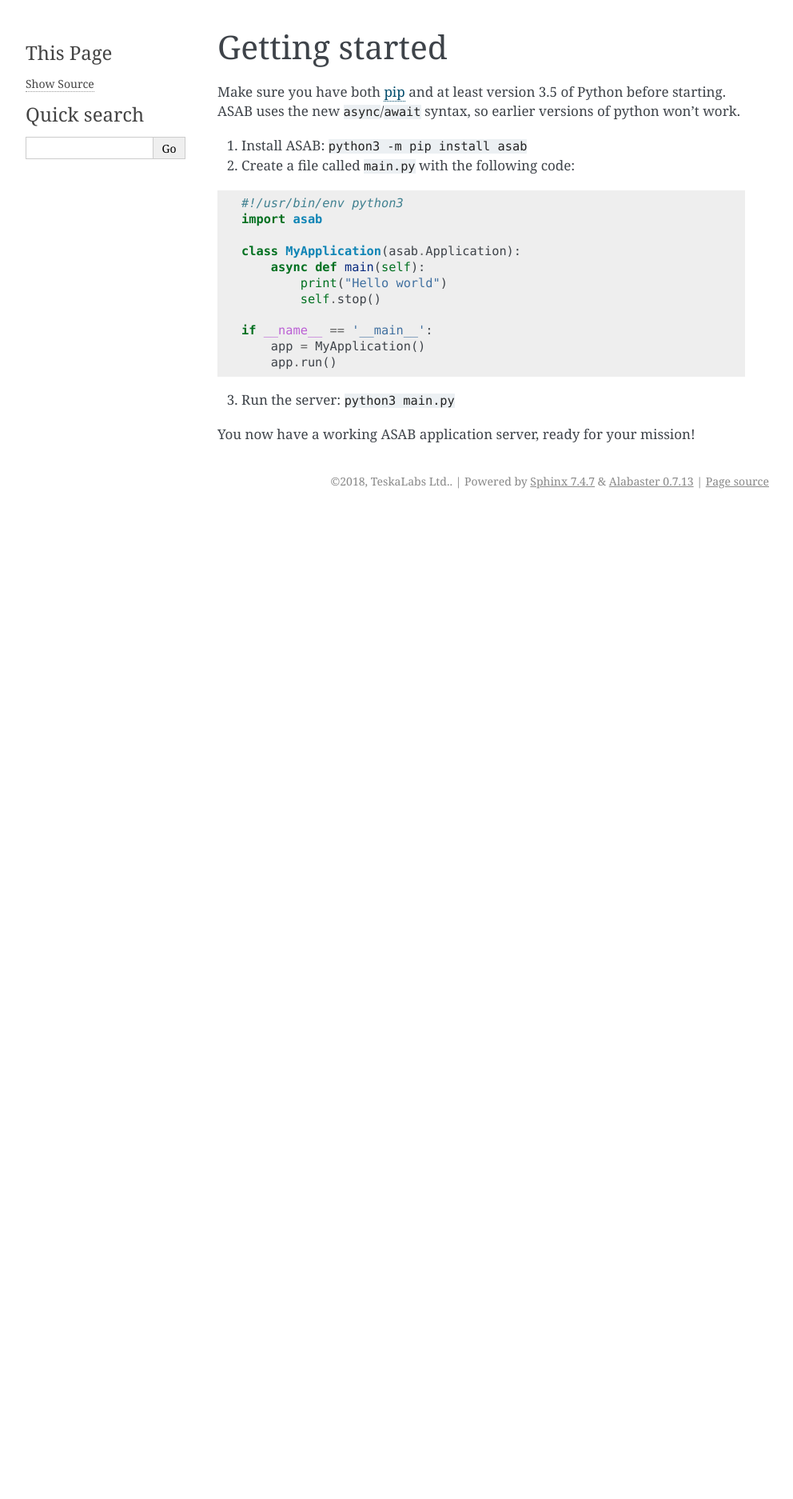
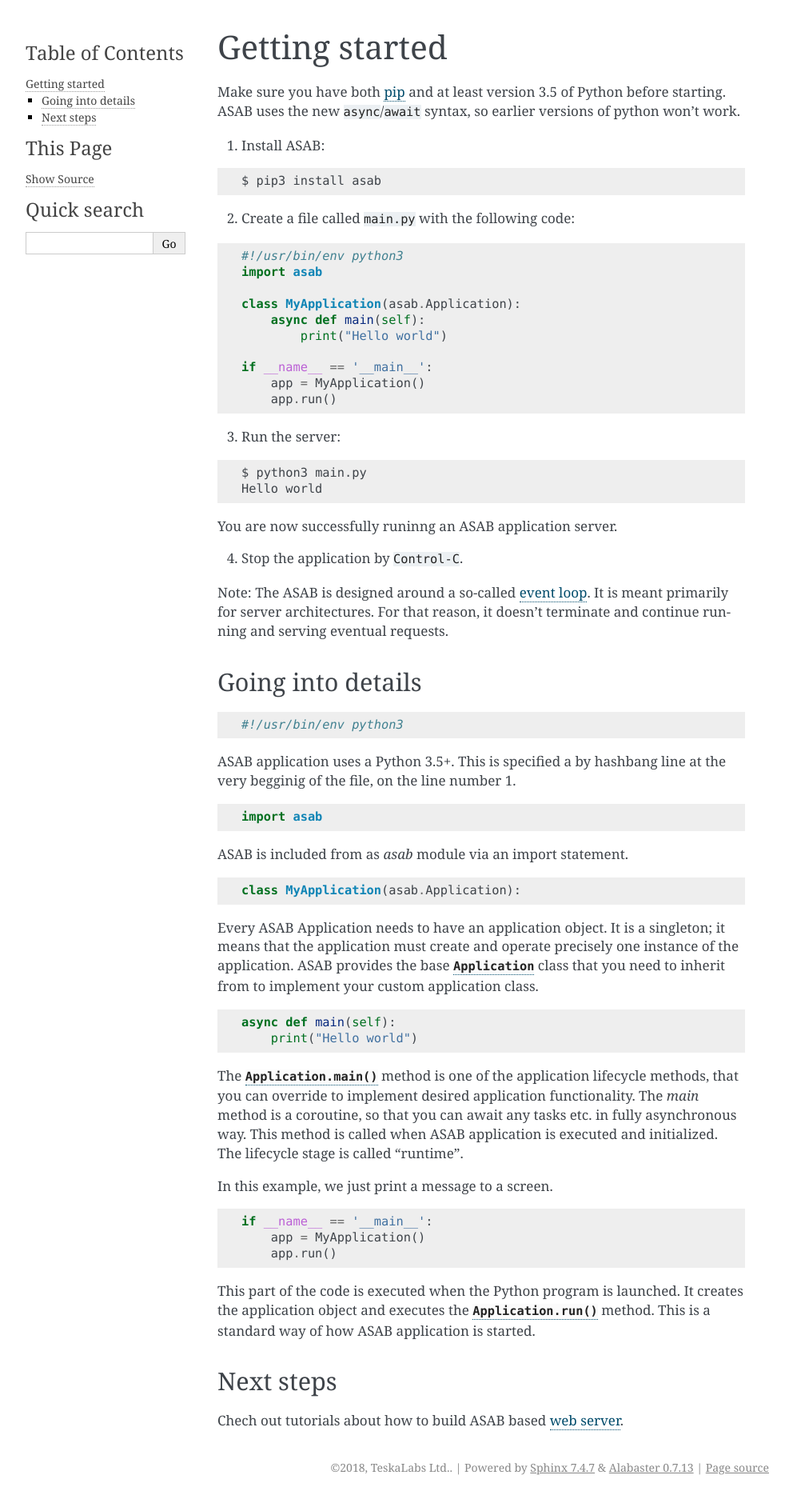
Before and after one commit to TeskaLabs/asab, a Sphinx documentation site: the page built from doc/get-started.rst, in a window 1280 px wide. Shown: the whole page at 80% size, without its empty margins (148-1140 px from the left). Built offline with Sphinx 7.4.7, drawn with Linux system fonts in a browser that asks for light colours; the version number is read from the project's files by our own code; before the commit the page ends 900 px from its top, so only the background shows below that.

Commit message:
Improve the documentation.

```diff
--- a/doc/conf.py
+++ b/doc/conf.py
@@ -47,6 +47,7 @@
     'sphinx.ext.autodoc',
     'sphinx.ext.todo',
     'sphinx.ext.viewcode',
+    'sphinx.ext.intersphinx',
 ]
 
 # Add any paths that contain templates here, relative to this directory.
--- a/doc/get-started.rst
+++ b/doc/get-started.rst
@@ -5,7 +5,13 @@
 least version 3.5 of Python before starting. ASAB uses the new ``async``/``await``
 syntax, so earlier versions of python won't work.
 
-1. Install ASAB:  ``python3 -m pip install asab``
+1. Install ASAB:
+
+.. code:: bash
+
+    $ pip3 install asab
+
+
 2. Create a file called ``main.py`` with the following code:
 
 
@@ -17,13 +23,84 @@
     class MyApplication(asab.Application):
         async def main(self):
             print("Hello world")
-            self.stop()
 
     if __name__ == '__main__':
         app = MyApplication()
         app.run()
 
 
-3. Run the server: ``python3 main.py``
+3. Run the server:
 
-You now have a working ASAB application server, ready for your mission!
+.. code:: bash
+
+     $ python3 main.py
+     Hello world
+
+You are now successfully runinng an ASAB application server.
+
+
+4. Stop the application by ``Control-C``.
+
+Note: The ASAB is designed around a so-called `event loop <https://en.wikipedia.org/wiki/Event_loop>`_.
+It is meant primarily for server architectures.
+For that reason, it doesn't terminate and continue running and serving eventual requests.
+
+
+
+Going into details
+------------------
+
+.. code:: python
+
+    #!/usr/bin/env python3
+
+ASAB application uses a Python 3.5+.
+This is specified a by hashbang line at the very begginig of the file, on the line number 1.
+
+
+.. code:: python
+
+    import asab
+
+
+ASAB is included from as `asab` module via an import statement.
+
+
+.. code:: python
+
+    class MyApplication(asab.Application):
+
+Every ASAB Application needs to have an application object.
+It is a singleton; it means that the application must create and operate precisely one instance of the application.
+ASAB provides the base :any:`Application` class that you need to inherit from to implement your custom application class.
+
+
+.. code:: python
+
+        async def main(self):
+            print("Hello world")
+
+The :any:`Application.main()` method is one of the application lifecycle methods, that you can override to implement desired application functionality.
+The `main` method is a coroutine, so that you can await any tasks etc. in fully asynchronous way.
+This method is called when ASAB application is executed and initialized.
+The lifecycle stage is called "runtime".
+
+In this example, we just print a message to a screen.
+
+
+
+.. code:: python
+
+    if __name__ == '__main__':
+        app = MyApplication()
+        app.run()
+
+This part of the code is executed when the Python program is launched.
+It creates the application object and executes the :any:`Application.run()` method.
+This is a standard way of how ASAB application is started.
+
+
+Next steps
+----------
+
+Chech out tutorials about how to build ASAB based :doc:`web server <tutorial/web/chapter1>`.
--- /dev/null
+++ b/doc/tutorial/web/web1/app.py
@@ -0,0 +1,18 @@
+#!/usr/bin/env python3
+import asab
+import asab.web
+import aiohttp.web
+
+class MyWebApplication(asab.Application):
+
+	async def initialize(self):
+		self.add_module(asab.web.Module)
+		websvc = self.get_service("asab.WebService")
+		websvc.WebApp.router.add_get('/', self.index)
+
+	async def index(self, request):
+		return aiohttp.web.Response(text='Hello, world.\n')
+
+if __name__ == '__main__':
+	app = MyWebApplication()
+	app.run()
```
Also changed, not shown: doc/index.rst (+8 -2 lines), doc/tutorial/web/chapter1.rst (added, +81 -0 lines).
